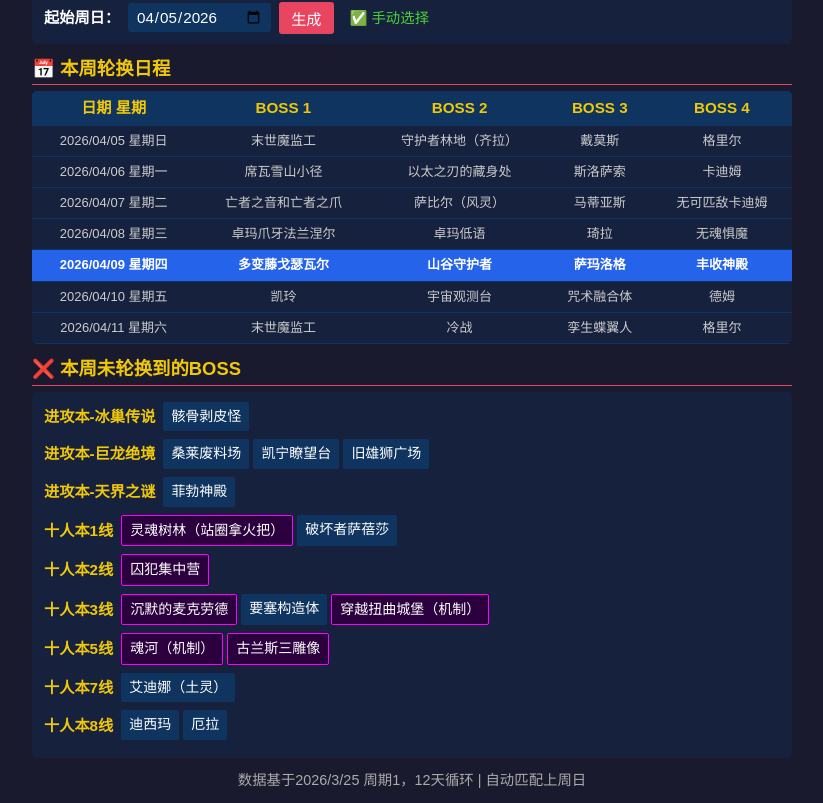
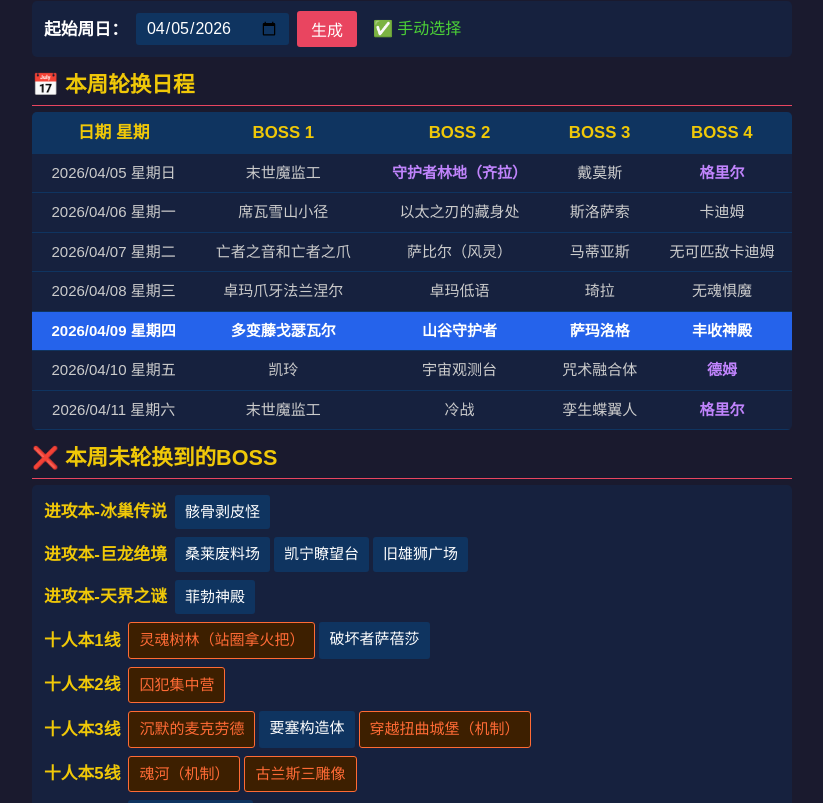
Before and after one commit to ALJUNXU/gw2-boss-schedule, a plain HTML site: page index.html in a window 1280 px wide. Shown: the part 62-865 px from the top of the page, without its empty margins (228-1051 px from the left). Drawn offline with Linux system fonts and the light colour scheme.

Commit message:
style: 字体放大 + 机制类橙红色 + 特殊BOSS紫色标注
- 全局字体 14px→16px，表格/h1/h2 等同步放大
- 机制类BOSS：紫色边框改为橙红色字体 (#ff6b35)
- 十人本8线(迪西玛/格里尔/厄拉)、守护者林地、德姆：紫色标注 (#c084fc)

```diff
--- a/index.html
+++ b/index.html
@@ -15,8 +15,8 @@
             background-color: #1a1a2e;
             color: #fff;
             padding: 10px;
-            line-height: 1.4;
-            font-size: 14px;
+            line-height: 1.5;
+            font-size: 16px;
         }
         .container {
             max-width: 760px;
@@ -26,7 +26,7 @@
             text-align: center;
             color: #f0c808;
             margin-bottom: 10px;
-            font-size: 1.5rem;
+            font-size: 1.8rem;
         }
         .input-area {
             background-color: #16213e;
@@ -39,20 +39,20 @@
             flex-wrap: wrap;
         }
         label {
-            font-size: 0.95rem;
+            font-size: 1.05rem;
             font-weight: bold;
         }
         input[type="date"] {
-            padding: 5px 8px;
-            font-size: 0.95rem;
+            padding: 6px 10px;
+            font-size: 1rem;
             border-radius: 3px;
             border: none;
             background-color: #0f3460;
             color: #fff;
         }
         button {
-            padding: 5px 12px;
-            font-size: 0.95rem;
+            padding: 6px 14px;
+            font-size: 1rem;
             border-radius: 3px;
             border: none;
             background-color: #e94560;
@@ -62,16 +62,16 @@
         .error {
             color: #ff4757;
             font-weight: bold;
-            font-size: 0.9rem;
+            font-size: 1rem;
         }
         .tips {
             color: #4cd137;
-            font-size: 0.9rem;
+            font-size: 1rem;
         }
         h2 {
             color: #f0c808;
             margin: 12px 0 6px;
-            font-size: 1.15rem;
+            font-size: 1.35rem;
             border-bottom: 1px solid #e94560;
             padding-bottom: 3px;
         }
@@ -82,10 +82,10 @@
             border-radius: 5px;
             overflow: hidden;
             margin-bottom: 12px;
-            font-size: 13px;
+            font-size: 15px;
         }
         th, td {
-            padding: 6px 5px;
+            padding: 8px 6px;
             text-align: center;
             border-bottom: 1px solid #0f3460;
             white-space: nowrap;
@@ -93,7 +93,7 @@
         th {
             background-color: #0f3460;
             color: #f0c808;
-            font-size: 0.95rem;
+            font-size: 1.05rem;
         }
         tr {
             color: #ccc;
@@ -123,7 +123,7 @@
         .line-title {
             color: #f0c808;
             font-weight: bold;
-            font-size: 0.95rem;
+            font-size: 1.05rem;
             white-space: nowrap;
         }
         .missed-item-group {
@@ -133,21 +133,26 @@
         }
         .missed-item {
             background-color: #0f3460;
-            padding: 5px 8px;
-            border-radius: 2px;
-            font-size: 14px;
+            padding: 6px 10px;
+            border-radius: 3px;
+            font-size: 15px;
             text-align: center;
             white-space: nowrap;
         }
         .permanent-missed {
-            background-color: #2c003e !important;
-            border: 1px solid #ff00ff;
+            background-color: #3d1f00 !important;
+            color: #ff6b35 !important;
+            border: 1px solid #ff6b35;
+        }
+        .boss-purple {
+            color: #c084fc !important;
+            font-weight: bold;
         }
         .footer {
             text-align: center;
             margin-top: 12px;
             color: #aaa;
-            font-size: 0.9rem;
+            font-size: 1rem;
         }
     </style>
 </head>
@@ -261,6 +266,10 @@
             "魂河（机制）","古兰斯三雕像","沉默的麦克劳德"
         ];
 
+        const purpleBosses = [
+            "迪西玛", "格里尔", "厄拉", "守护者林地（齐拉）", "德姆"
+        ];
+
         const startDate = new Date(2026, 2, 25);
         const weekMap = ["星期一","星期二","星期三","星期四","星期五","星期六","星期日"];
 
@@ -365,7 +374,9 @@
             weekSchedule.forEach(day=>{
                 const tr = document.createElement("tr");
                 if(day.isToday) tr.classList.add("today");
-                tr.innerHTML=`<td>${day.dateWeek}</td><td>${day.boss1}</td><td>${day.boss2}</td><td>${day.boss3}</td><td>${day.boss4}</td>`;
+                const fmtBoss = (name) => purpleBosses.includes(name)
+                    ? `<span class="boss-purple">${name}</span>` : name;
+                tr.innerHTML=`<td>${day.dateWeek}</td><td>${fmtBoss(day.boss1)}</td><td>${fmtBoss(day.boss2)}</td><td>${fmtBoss(day.boss3)}</td><td>${fmtBoss(day.boss4)}</td>`;
                 body.appendChild(tr);
             });
 
@@ -387,6 +398,7 @@
                     const item = document.createElement("div");
                     item.className="missed-item";
                     if(permanentMissedBosses.includes(b.name)) item.classList.add("permanent-missed");
+                    if(purpleBosses.includes(b.name)) item.classList.add("boss-purple");
                     item.innerHTML = `${b.name}`;
                     group.appendChild(item);
                 });
```
Also changed, not shown: generate-readme.js (+13 -3 lines), 1 other file.
